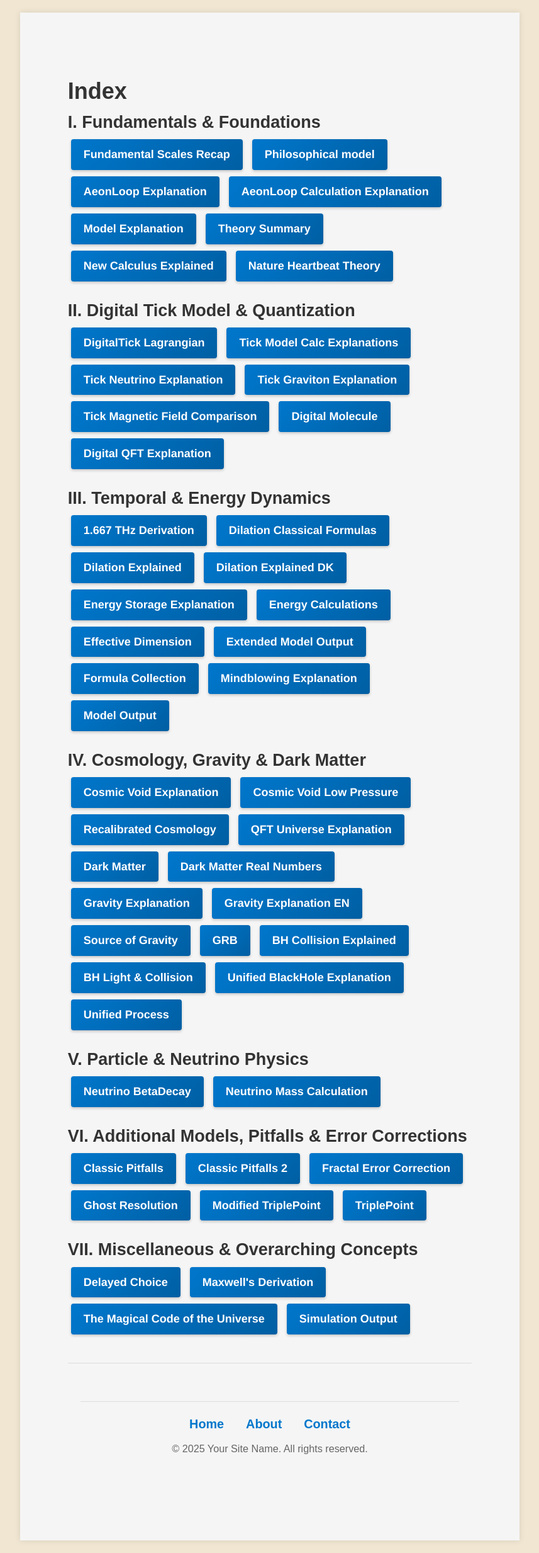
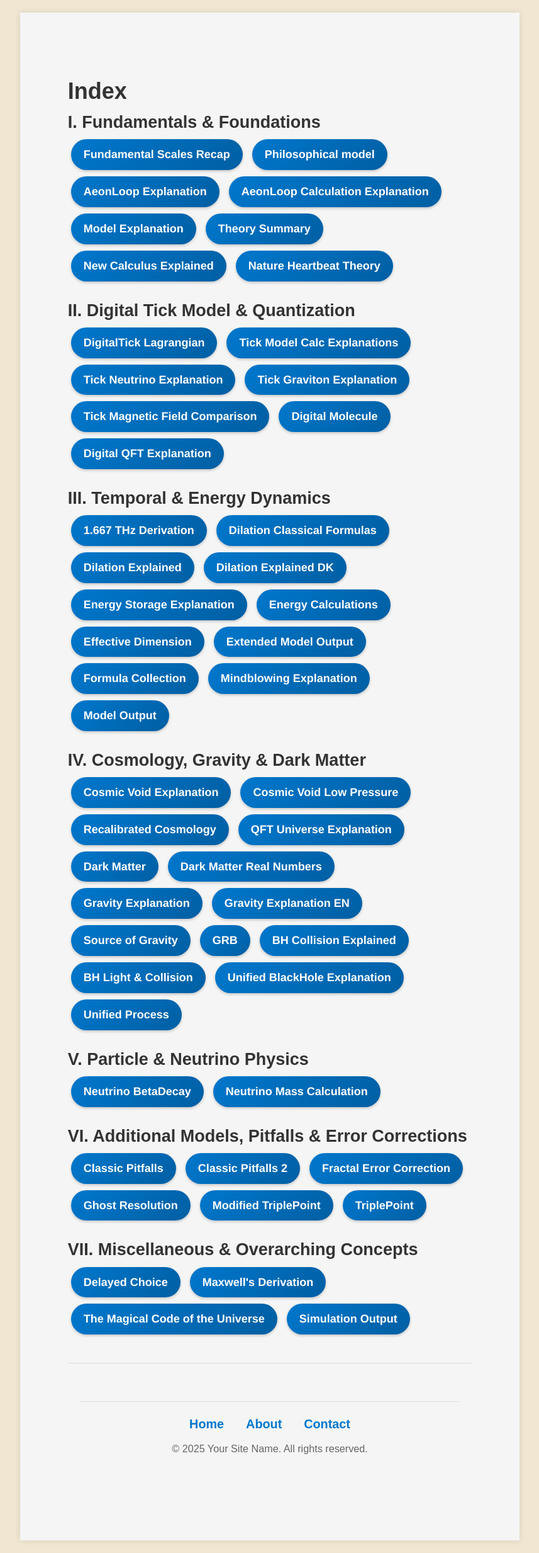
Before and after one commit to CosmicReplicator/AeonLoop, a Jekyll site: the page built from Papers/index.html, in a window 1280 px wide. Shown: the whole page at 63% size, without its empty margins (211-1068 px from the left). Built offline with Jekyll 4.4.1, drawn with Linux system fonts in a browser that asks for light colours.

Commit message:
Update index.html

```diff
--- a/Papers/index.html
+++ b/Papers/index.html
@@ -4,24 +4,6 @@ title: "index"
 ---
 
 <!-- Inline CSS for button styling (you can also add this to your main CSS file) -->
-<style>
-  .button-container {
-    margin-bottom: 20px;
-  }
-  a.button {
-    display: inline-block;
-    padding: 10px 20px;
-    margin: 5px;
-    background-color: #0077cc;
-    color: #fff;
-    text-decoration: none;
-    border-radius: 4px;
-    transition: background-color 0.2s ease-in-out;
-  }
-  a.button:hover {
-    background-color: #005fa3;
-  }
-</style>
 
 <h1>Index</h1>
 
```
